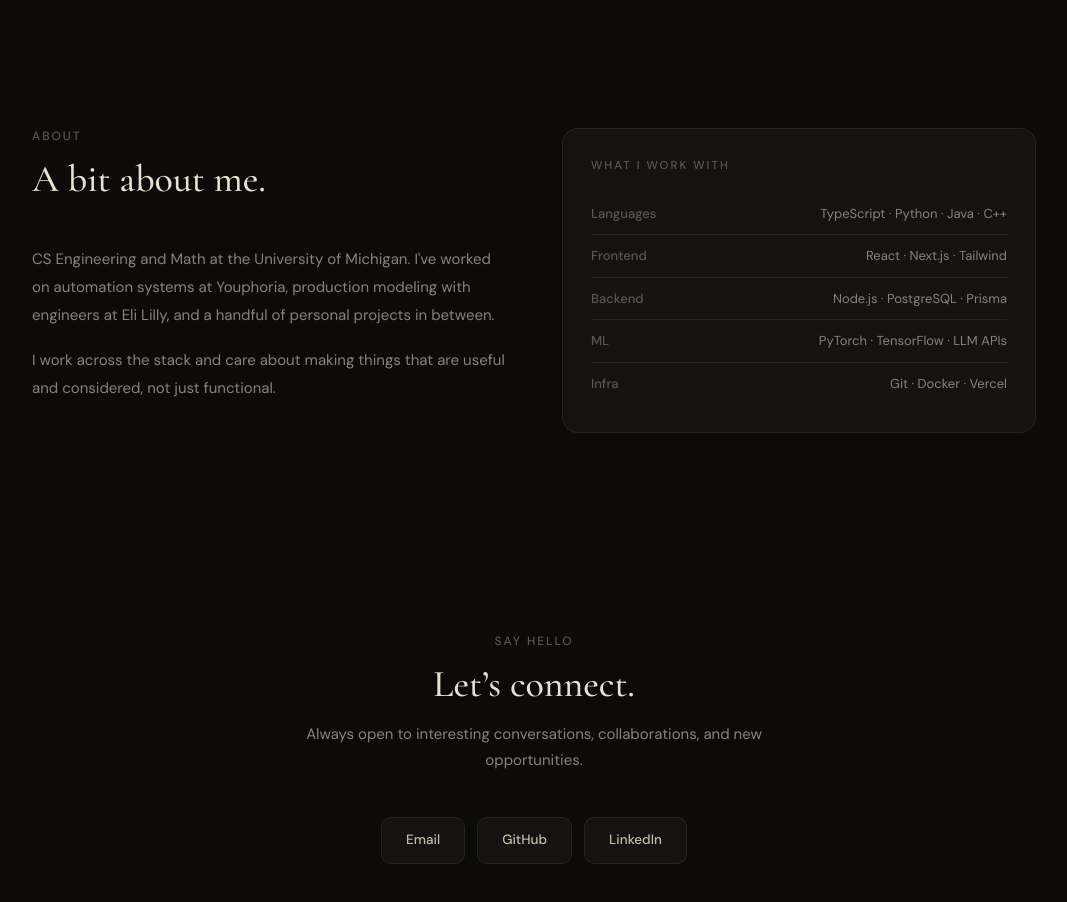
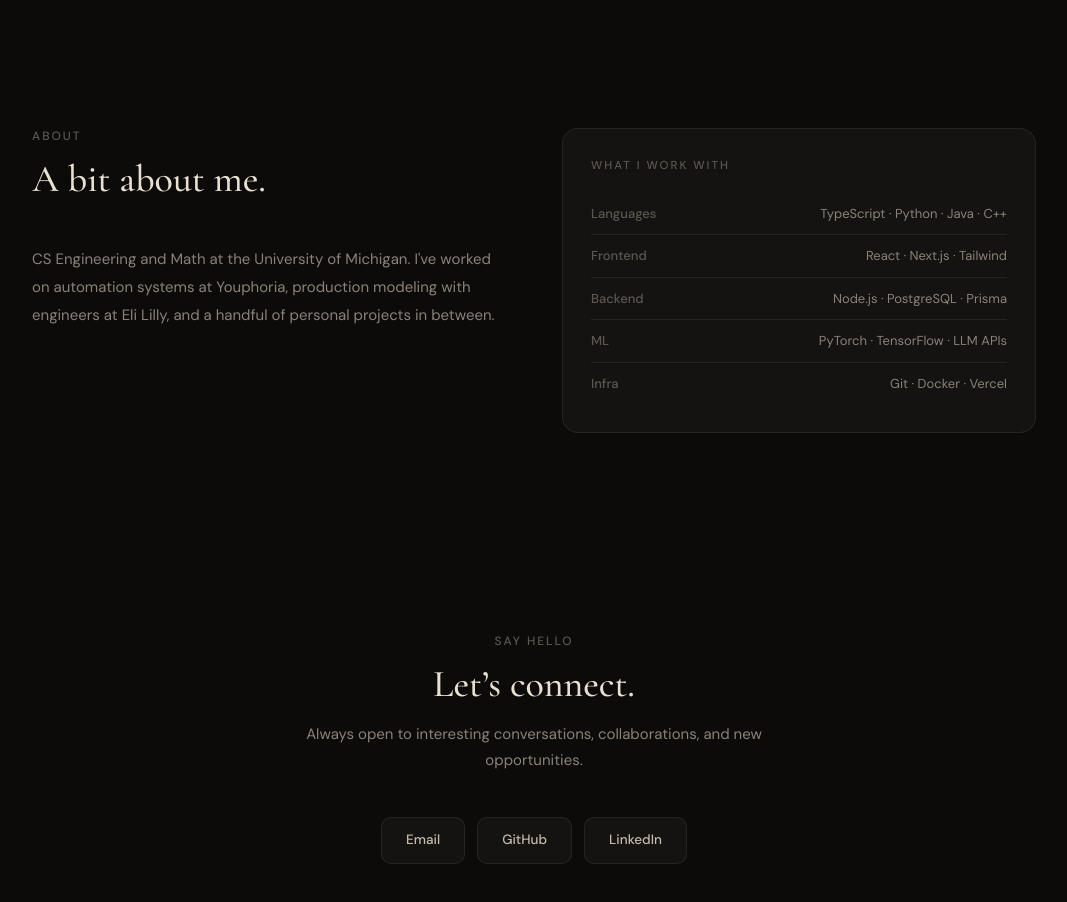
Before and after one commit to thesanatt/my-portfolio, a Next.js app: page / in a window 1280 px wide. Shown: the part 3200-4102 px from the top of the page, without its empty margins (106-1173 px from the left). Built offline with nearby package versions, Linux system fonts and the light colour scheme.

Commit message:
update hero text

```diff
--- a/src/components/About.tsx
+++ b/src/components/About.tsx
@@ -27,11 +27,6 @@ export default function About() {
           <Reveal>
             <p className="font-body text-[15px] text-cream-muted leading-[1.85] mb-[18px]">
               {"CS Engineering and Math at the University of Michigan. I've worked on automation systems at Youphoria, production modeling with engineers at Eli Lilly, and a handful of personal projects in between."}
-            </p>
-          </Reveal>
-          <Reveal delay={0.05}>
-            <p className="font-body text-[15px] text-cream-muted leading-[1.85]">
-              I work across the stack and care about making things that are useful and considered, not just functional.
             </p>
           </Reveal>
         </div>
```
